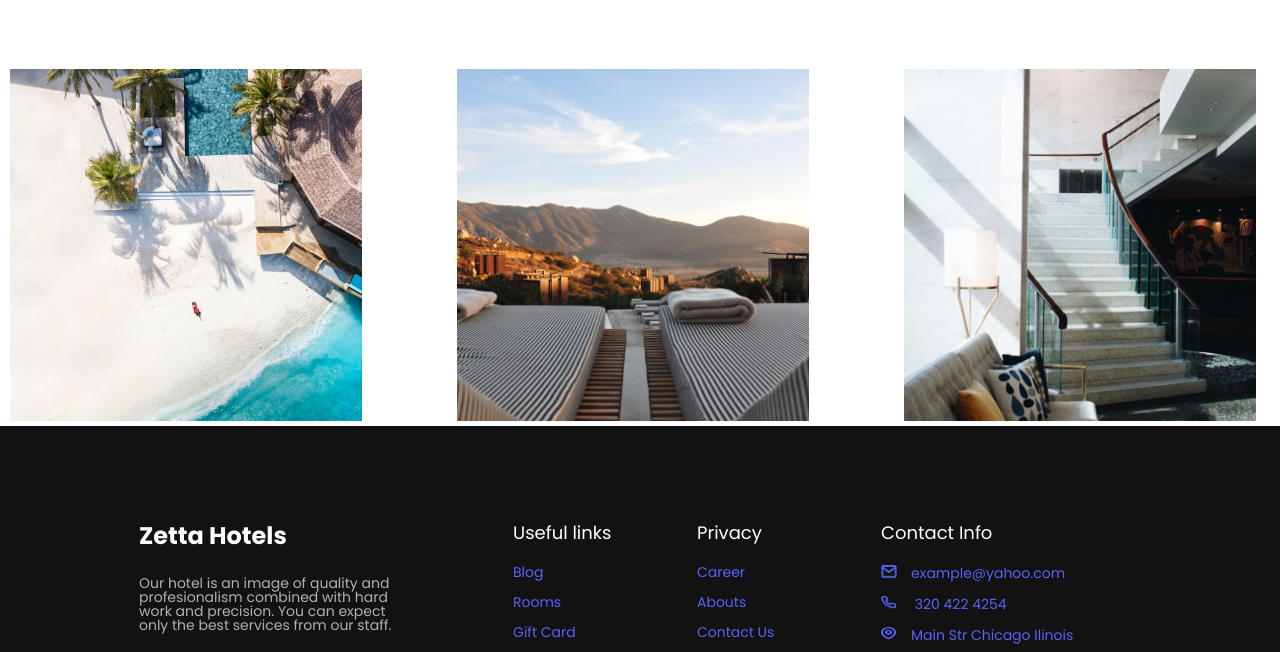
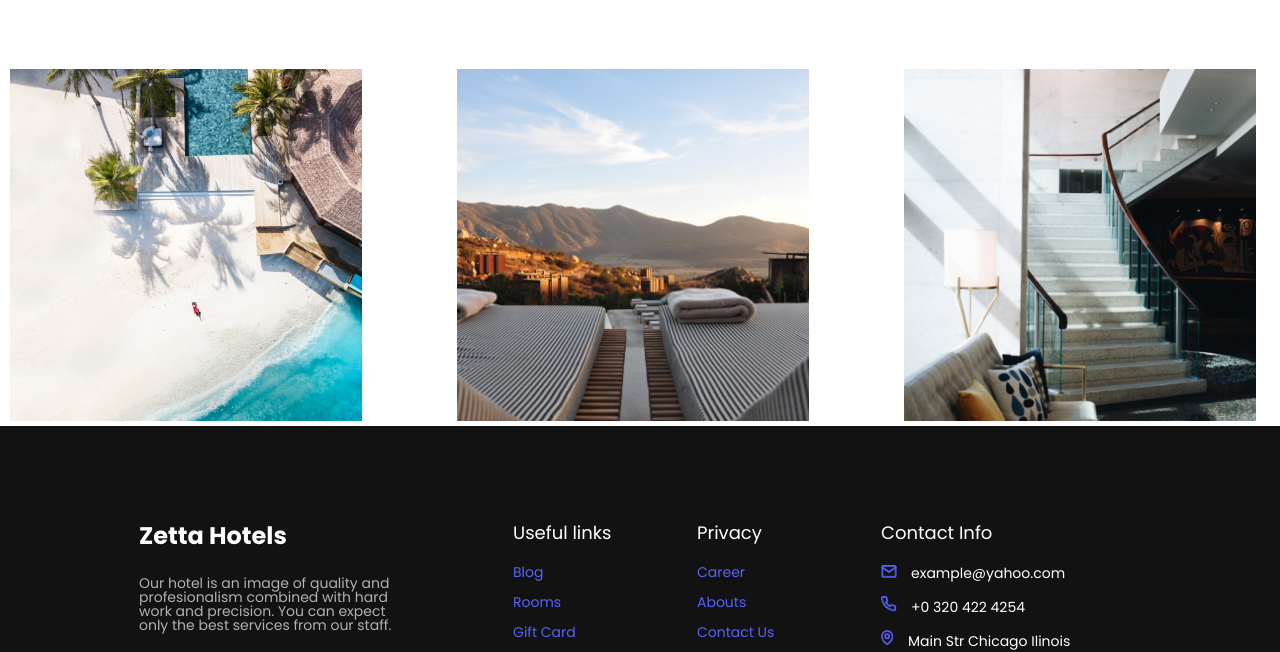
Before and after one commit to Guga-G/lecture10, a plain HTML site: page index.html in a window 1280 px wide. Shown: the part 1017-1669 px from the top of the page. Drawn offline with Linux system fonts and the light colour scheme.

Commit message:
updated footer contact info

```diff
--- a/css/style.css
+++ b/css/style.css
@@ -410,14 +410,25 @@ footer p {
     font-weight: 500;
     line-height: 14px;
     width: 250px;
-    font-style: normal;
-    text-align: left;
-    color: #5863f8;
+    color: white;
     margin-bottom: 16px;
 }
 
-.li-2 img {
+
+#email {
     width: 16px;
     height: 13px;
     margin-right: 14px;
 }
+
+#phone {
+    width: 16px;
+    height: 16px;
+    margin-right: 14px;
+}
+
+#location {
+    width: 13px;
+    height: 16px;
+    margin-right: 14px;
+}
--- a/index.html
+++ b/index.html
@@ -149,9 +149,9 @@
                 <h3>Contact Info</h3>
                 <nav>
                     <ul>
-                        <li class="li-2"><img src="images/mailblue.png">example@yahoo.com</li>
-                        <li class="li-2"><img src="images/phoneblue.png"> 320 422 4254</li>
-                        <li class="li-2"><img src="images/locationblue.png">Main Str Chicago Ilinois</li>
+                        <li class="li-2"><img id="email" src="images/mailblue.png">example@yahoo.com</li>
+                        <li class="li-2"><img id="phone" src="images/phoneblue.png">+0 320 422 4254</li>
+                        <li class="li-2"><img id="location" src="images/locationblue.png">Main Str Chicago Ilinois</li>
                     </ul>
                 </nav>
             </div>
```
